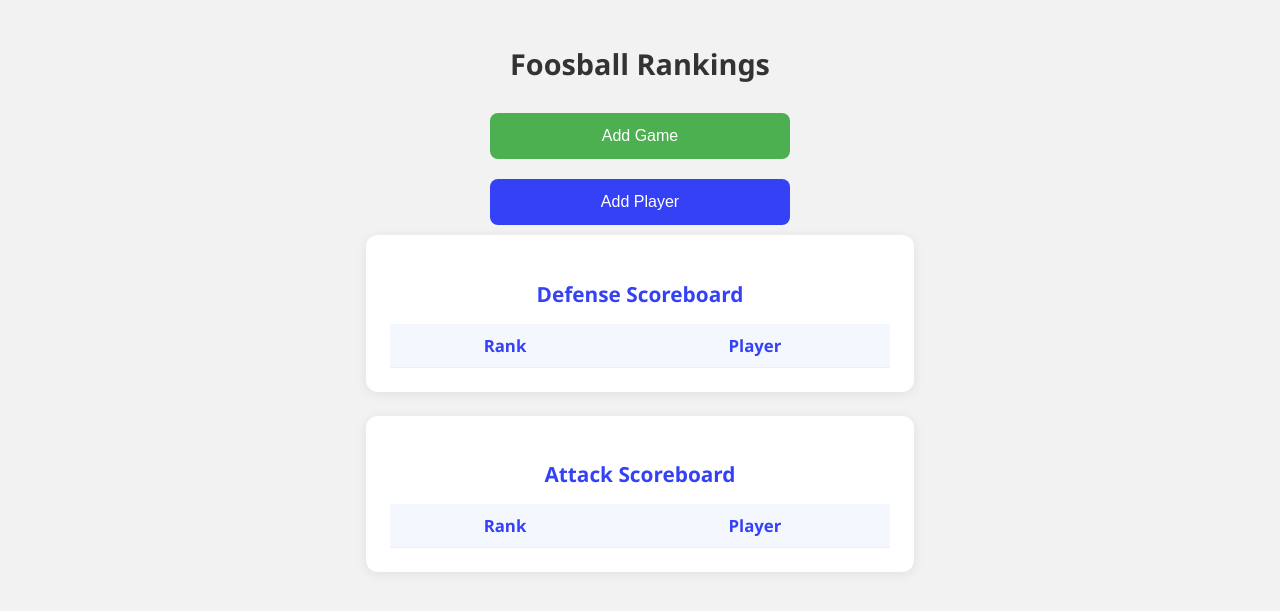
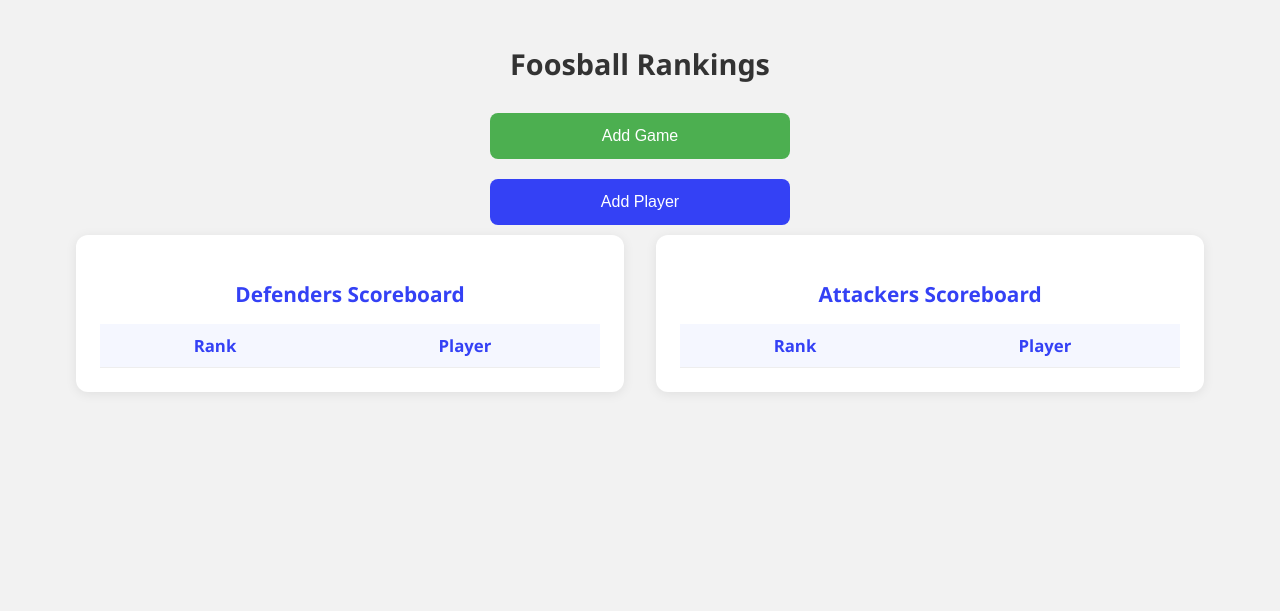
Before and after one commit to DavideMagazzini/Foosball-Ranking-System, a Flask app: page / in a window 1280 px wide. Shown: the top 611 px of the page. Run offline with Flask 3, Linux system fonts and the light colour scheme; data that the repository does not hold is empty.

Commit message:
Refactor scoreboard layout and update section titles for clarity

```diff
--- a/templates/index.html
+++ b/templates/index.html
@@ -240,6 +240,29 @@
         padding: 12px;
       }
     }
+
+    .scoreboards-row {
+      display: flex;
+      gap: 32px;
+      justify-content: center;
+      align-items: flex-start;
+      width: 100%;
+      margin-bottom: 24px;
+      flex-wrap: wrap;
+    }
+
+    .scoreboard-container {
+      flex: 1 1 350px;
+      min-width: 280px;
+      max-width: 500px;
+    }
+
+    @media (max-width: 900px) {
+      .scoreboards-row {
+        flex-direction: column;
+        align-items: stretch;
+      }
+    }
   </style>
 </head>
 <body>
@@ -248,8 +271,9 @@
   <button id="addGameBtn">Add Game</button>
   <button id="addPlayerBtn">Add Player</button>
 
+  <div class="scoreboards-row">
     <div id="def_scoreboard" class="scoreboard-container">
-  <h3>Defense Scoreboard</h3>
+      <h3>Defenders Scoreboard</h3>
       <table id="defScoreboardTable">
         <thead>
           <tr>
@@ -263,9 +287,8 @@
       </table>
     </div>
 
-
     <div id="atk_scoreboard" class="scoreboard-container">
-  <h3>Attack Scoreboard</h3>
+      <h3>Attackers Scoreboard</h3>
       <table id="atkScoreboardTable">
         <thead>
           <tr>
@@ -277,6 +300,7 @@
           <!-- Player rows will be inserted here by JS -->
         </tbody>
       </table>
+    </div>
   </div>
 
   <!-- Modale selezione giocatori -->
```
Lines whose indentation alone changed are shown as unchanged.
